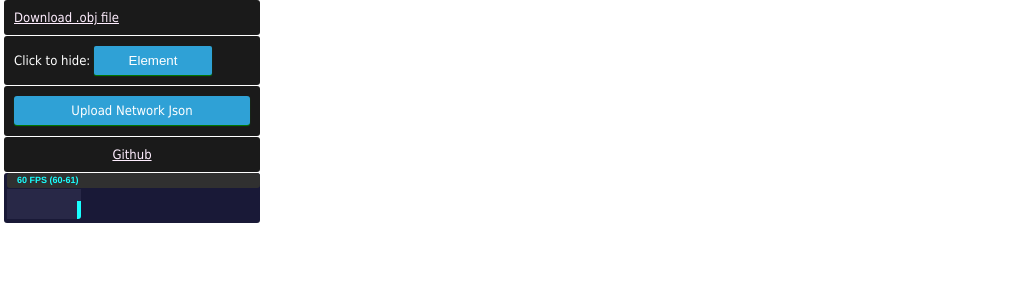
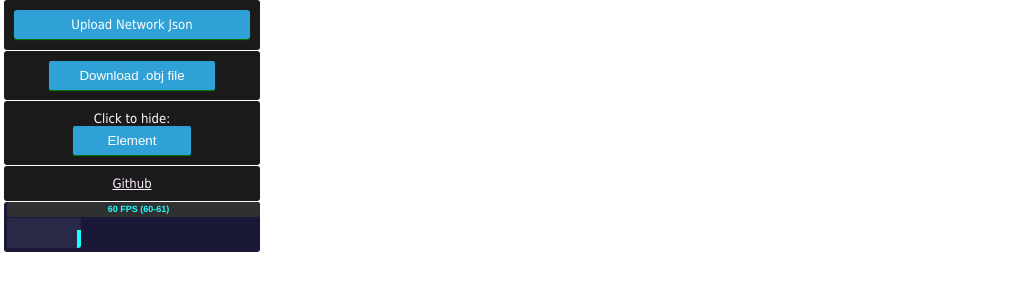
Before and after one commit to nimadehmamy/3dviz, a plain HTML site: page index.html in a window 1280 px wide. Shown: the top 302 px of the page, 0-1015 px from the left. Drawn offline with Linux system fonts and the light colour scheme.

Commit message:
minor aesthetics and fixed github link.

```diff
--- a/index.html
+++ b/index.html
@@ -24,16 +24,6 @@
         <div id="canvas-container" title="3D scene"></div>
 
         <div class="center" id="obj">
-          <div>
-            <a onclick="exporter.dlObj()" href="#">Download .obj file</a>
-            <!--<a id=dl download="network.obj"></a>-->
-          </div>
-          <div>
-
-            <!--<div id="logger" style="width:40%; color:none;padding:none;"> Click elements</div>  style="width:100%;
-            color:#939393"-->
-          Click to hide: <button class="button" id="logger" onclick="misc.hide()" style="width:50%;">Element</button>
-          </div>
           <div>
             <form class ="in" >
                 <!--<input data-bind="value: photoUrl" />-->
@@ -98,8 +88,20 @@
             </script>
 
           </div>
+
+          <div >
+              <button class="button" onclick="exporter.dlObj()" style="width:70%;">Download .obj file</button>
+            <!--<a onclick="exporter.dlObj()" href="#">Download .obj file</a>-->
+            <!--<a id=dl download="network.obj"></a>-->
+          </div>
+          <div>
+
+            <!--<div id="logger" style="width:40%; color:none;padding:none;"> Click elements</div>  style="width:100%;
+            color:#939393"-->
+          Click to hide:<br> <button class="button" id="logger" onclick="misc.hide()" style="width:50%;">Element</button>
+          </div>
           <div style="text-align:center;">
-              <a href="https://github.com/nimadehmamy/3nevis">Github</a>
+              <a href="https://github.com/nimadehmamy/3dviz">Github</a>
           </div>
 
         </div>
--- a/src/css/menus.css
+++ b/src/css/menus.css
@@ -29,6 +29,7 @@ canvas { width: 100%; height: 100% }
 }
 */
 .center {
+
   top: 2px;
   opacity:1.;
   margin: auto;
@@ -45,11 +46,12 @@ canvas { width: 100%; height: 100% }
   */
 }
 .center div{
-  padding: 10px;
-  margin-bottom:1px;
-  background: #1a1a1a;/*rgba(249, 139, 3,.9);/*rgba(13,5,34,.9);/*#130534;*/
-  border-radius: 3px;
-
+    text-align: center;
+    padding: 10px;
+    margin-bottom: 1px;
+    background: #1a1a1a;
+    /*rgba(249, 139, 3,.9);/*rgba(13,5,34,.9);/*#130534;*/
+    border-radius: 3px;
 }
 .center div input{
   background: #ffffff;
```
Also changed, not shown: 1 other file.
